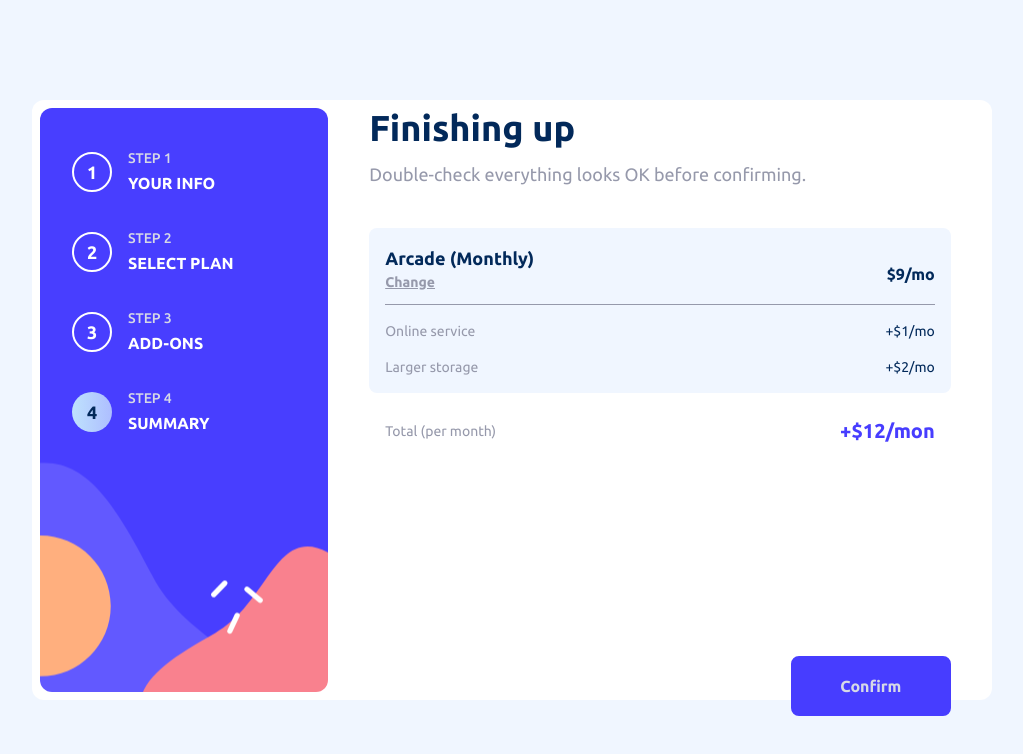
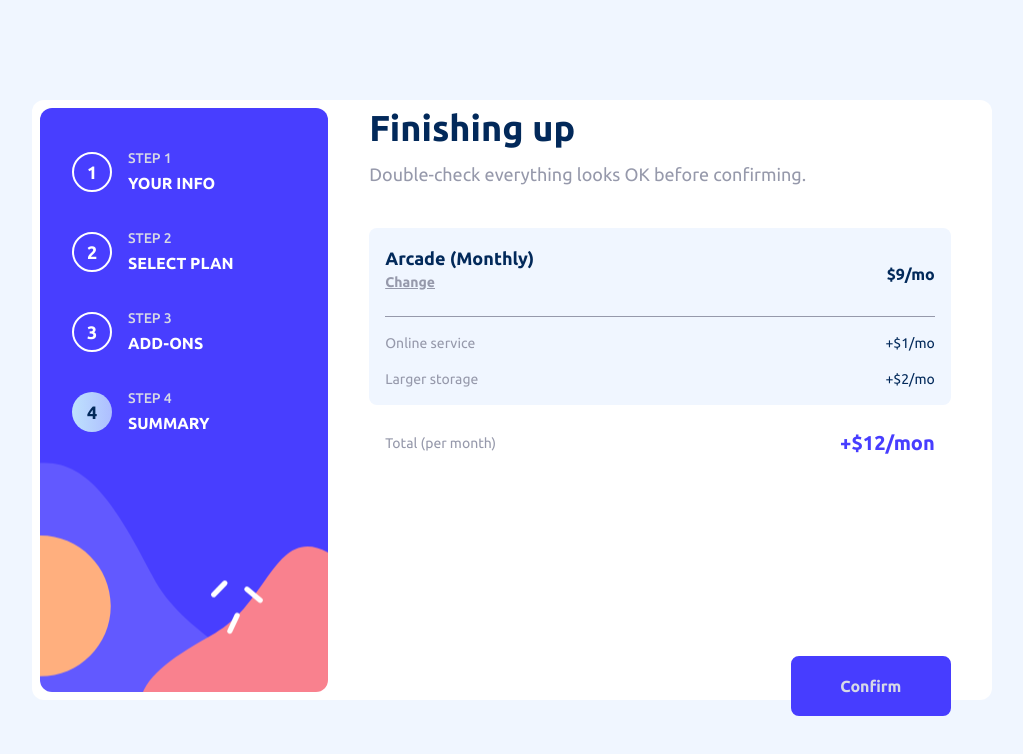
Before and after one commit to KarineBrandelli/multi-step-form, a React (Vite) app: page /#/Step4 in a window 1280 px wide. Shown: the top 754 px of the page, without its empty margins (128-1151 px from the left). Built offline with nearby package versions, Linux system fonts and the light colour scheme.

Commit message:
style: add padding bottom to plans card

```diff
--- a/src/components/Steps/Step4.jsx
+++ b/src/components/Steps/Step4.jsx
@@ -17,7 +17,7 @@ export const Step4 = () => {
         </p>
 
         <div className="bg-magnolia p-4 rounded-lg mb-6">
-          <div className="border-b border-gray-cool flex items-center justify-between">
+          <div className="border-b border-gray-cool flex items-center justify-between pb-3">
             <div className="flex flex-col">
               <h3 className="font-bold text-blue-marine lg:text-lg">
                 {getPlan} (Monthly)
```
